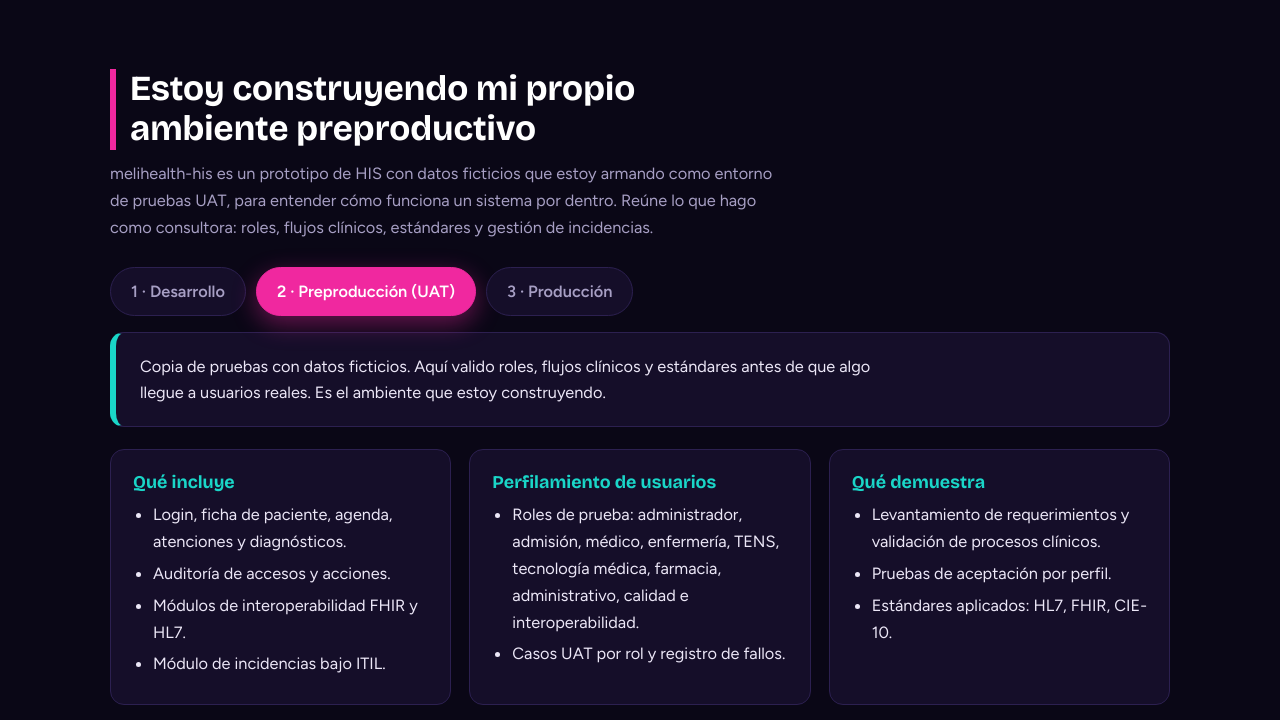
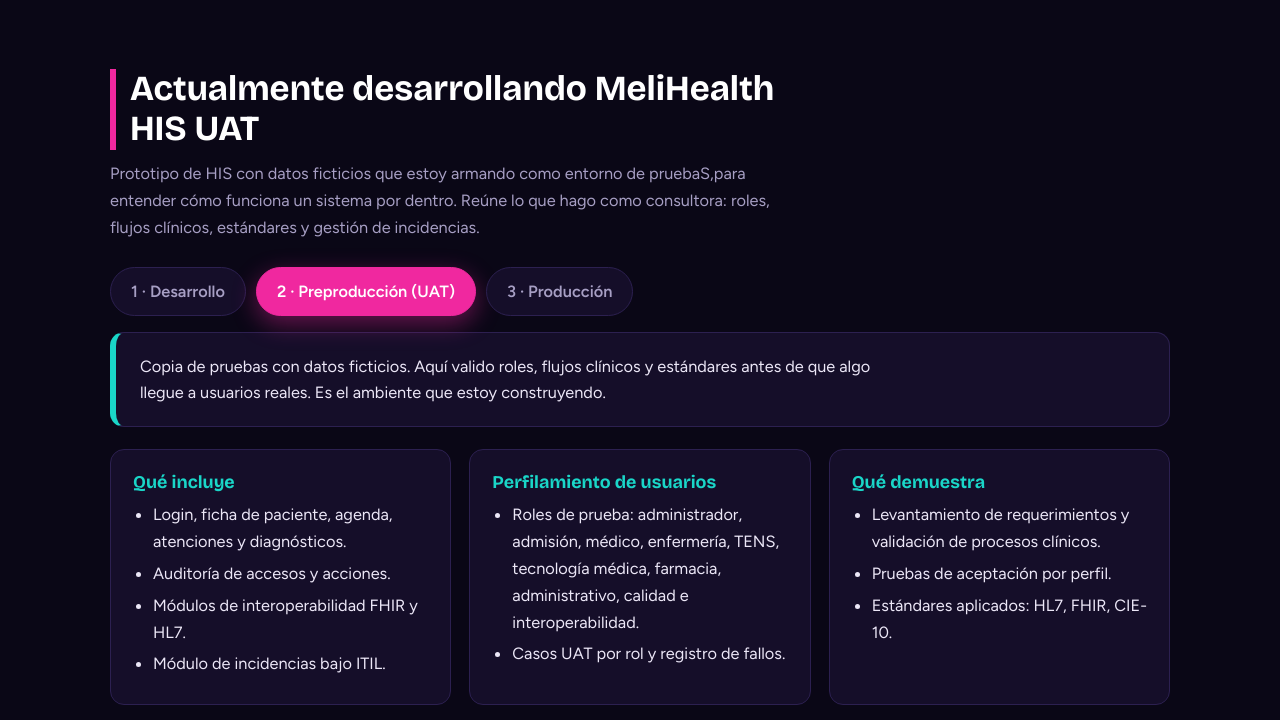
Before and after one commit to levysusan97-gif/digitaltechmelissa, a plain HTML site: page index.html in a window 1280 px wide. Shown: the part 1549-2269 px from the top of the page. Drawn offline with nearby package versions, Linux system fonts and the light colour scheme.

Commit message:
Revise project description and update link text
Updated project description and navigation link.

```diff
--- a/index.html
+++ b/index.html
@@ -4,7 +4,8 @@
 <meta charset="UTF-8">
 <meta name="viewport" content="width=device-width, initial-scale=1.0">
 <title>Melissa Zamorano | Tecnóloga en Informática Biomédica y Salud Digital</title>
-<meta name="description" content="Tecnóloga en Informática Biomédica, consultora funcional HIS y TENS. Interoperabilidad HL7 FHIR.">
+<meta name="description" content="Tecnóloga en Informática Biomédica, consultora funcional HIS y TENS.
+ Interoperabilidad HL7 FHIR.">
 <meta property="og:type" content="website">
 <meta property="og:title" content="Melissa Zamorano | Tecnóloga en Informática Biomédica y Salud Digital">
 <meta property="og:description" content="Consultora funcional HIS, interoperabilidad HL7 FHIR y 16 años de experiencia clínica.">
@@ -174,7 +175,7 @@ footer{text-align:center;padding:48px 20px;color:var(--muted);font-size:.88rem}
 <a href="#inicio" class="logo" aria-label="Inicio">MZ</a>
 <nav class="nav-links" aria-label="Principal">
 <a href="#sobre-mi">Sobre mí</a>
-<a href="#proyecto-his">Mi ambiente HIS</a>
+<a href="#proyecto-his">MeliHealth HIS UAT</a>
 <a href="#servicios">Servicios</a>
 <a href="#formacion">Formación</a>
 <a href="#resenas">Reseñas</a>
@@ -259,8 +260,9 @@ footer{text-align:center;padding:48px 20px;color:var(--muted);font-size:.88rem}
 
 <section id="proyecto-his" class="rv">
 <div class="sec-head">
-<h2>Estoy construyendo mi propio ambiente preproductivo</h2>
-<p>melihealth-his es un prototipo de HIS con datos ficticios que estoy armando como entorno de pruebas UAT, para entender cómo funciona un sistema por dentro. Reúne lo que hago como consultora: roles, flujos clínicos, estándares y gestión de incidencias.</p>
+<h2>Actualmente desarrollando MeliHealth HIS UAT</h2>
+<p>Prototipo de HIS con datos ficticios que estoy armando como entorno de pruebaS,para entender cómo funciona un
+   sistema por dentro. Reúne lo que hago como consultora: roles, flujos clínicos, estándares y gestión de incidencias.</p>
 </div>
 
 <div class="flujo" role="tablist" aria-label="Etapas de un sistema">
```
